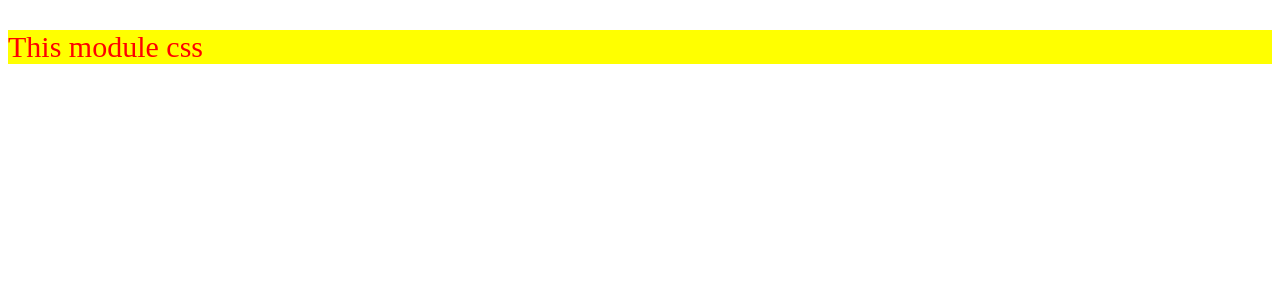
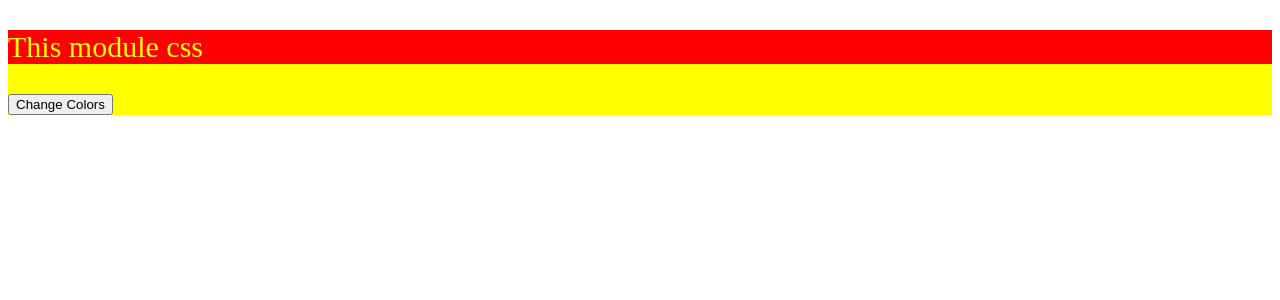
Before and after one commit to Ryuuutaaa/react-udemy, a React (Vite) app: page / in a window 1280 px wide. Shown: the top 300 px of the page. Built offline with nearby package versions, Linux system fonts and the light colour scheme.

Commit message:
feat : dynamic css

```diff
--- a/src/assets/css/test.module.css
+++ b/src/assets/css/test.module.css
@@ -8,3 +8,14 @@
   border: 5px;
   background-color: red;
 }
+
+.text1 {
+  font-size: 30px;
+  color: yellow;
+  background-color: red;
+}
+
+.container1 {
+  border: 5px;
+  background-color: yellow;
+}
--- a/src/components/CssStyle.jsx
+++ b/src/components/CssStyle.jsx
@@ -1,7 +1,13 @@
+import { useState } from "react";
 import classess from "../assets/css/test.module.css";
 console.log(classess);
 
 const CssStyle = () => {
+  const [color, setColors] = useState(false);
+
+  const handleClick = () => {
+    setColors(!color);
+  };
   return (
     // <div className="container">
     //   <p>Stylecss is here</p>
@@ -11,8 +17,9 @@ const CssStyle = () => {
     //     This style inline css
     //   </p>
     // </div>
-    <div className={classess.container}>
-      <p className={classess.text}>This module css</p>
+    <div className={color ? classess.container : classess.container1}>
+      <p className={color ? classess.text : classess.text1}>This module css</p>
+      <button onClick={handleClick}>Change Colors</button>
     </div>
   );
 };
```
